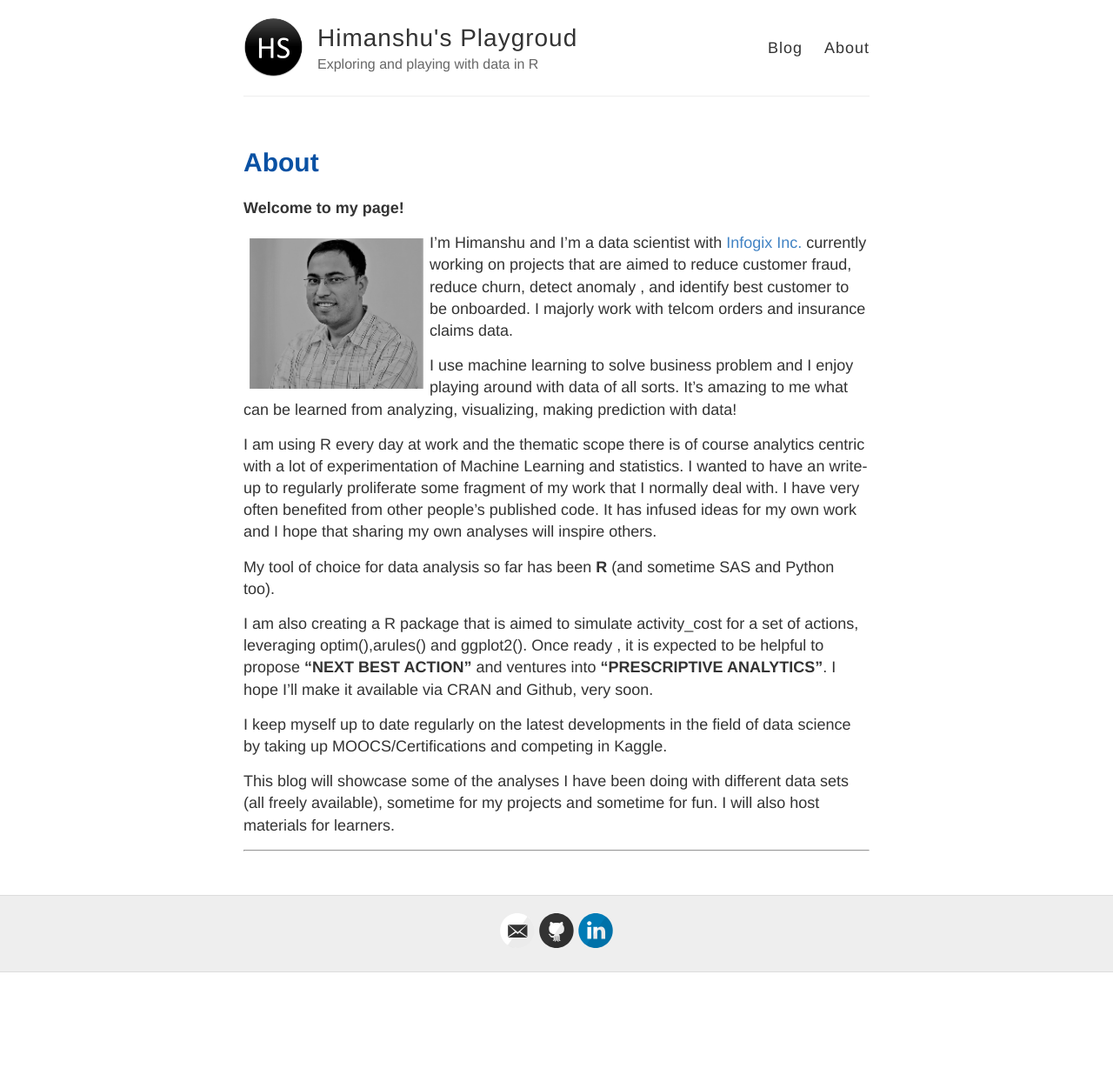
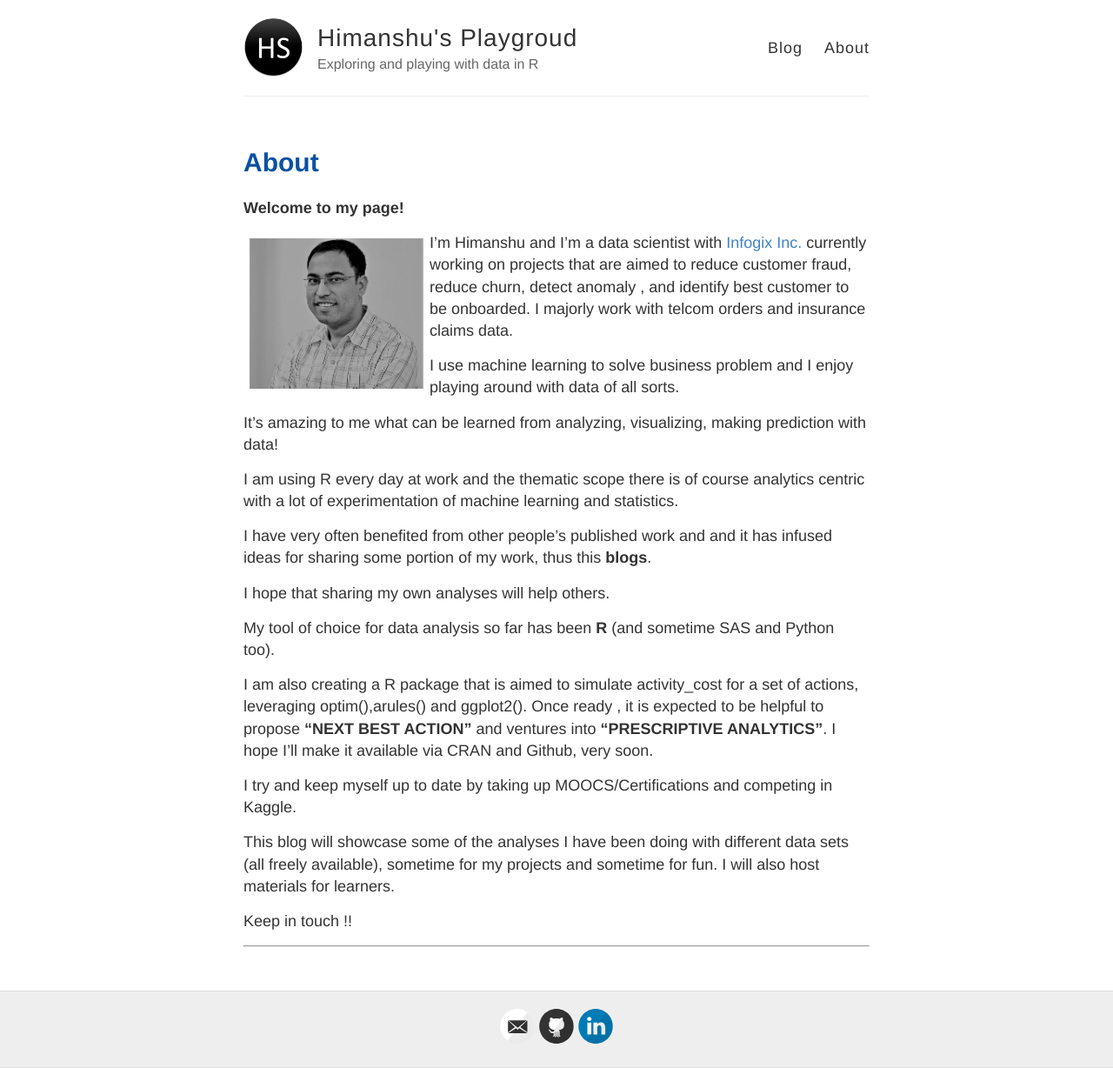
Before and after one commit to himanshusin/himanshusin.github.io, a Jekyll site: the page built from about.md, in a window 1280 px wide. Shown: the whole page at 87% size. Built offline with Jekyll 4.4.1, drawn with Linux system fonts in a browser that asks for light colours; before the commit the page ends 1118 px from its top, so only the background shows below that.

Commit message:
Update about.md

```diff
--- a/about.md
+++ b/about.md
@@ -10,16 +10,24 @@ permalink: /about/
 
 I'm Himanshu and I'm a data scientist with [Infogix Inc.](http://infogix.com) currently working on projects that are aimed to  reduce customer fraud, reduce churn, detect anomaly , and identify best customer to be onboarded. I majorly work with telcom orders and insurance claims data.
 
-I use machine learning to solve business problem and I enjoy playing around with data of all sorts. It's amazing to me what can be learned from analyzing, visualizing, making prediction with data!
+I use machine learning to solve business problem and I enjoy playing around with data of all sorts.
 
-I am using R every day at work and the thematic scope there is of course analytics centric with a lot of experimentation of Machine Learning and statistics. I wanted to have an write-up to regularly proliferate some fragment of my work that I normally deal with. I have very often benefited from other people's published code. It has infused ideas for my own work and I hope that sharing my own analyses will inspire others.
+It's amazing to me what can be learned from analyzing, visualizing, making prediction with data!
+
+I am using R every day at work and the thematic scope there is of course analytics centric with a lot of experimentation of machine learning and statistics.
+
+I have very often benefited from other people's published work and and it has infused ideas for sharing some portion of my  work, thus this **blogs**.
+
+I hope that sharing my own analyses will help others.
 
 My tool of choice for data analysis so far has been **R** (and sometime SAS and Python too).
 
 I am also creating a R package that is aimed to simulate activity_cost for a set of actions, leveraging optim(),arules() and ggplot2(). Once ready , it is expected to be helpful to propose **"NEXT BEST ACTION"**  and ventures into **"PRESCRIPTIVE ANALYTICS"**. I hope I'll make it available via CRAN and Github, very soon.
 
-I keep myself up to date regularly on the latest developments in the field of data science by taking up MOOCS/Certifications and competing in Kaggle.
+I try and keep myself up to date by taking up MOOCS/Certifications and competing in Kaggle.
 
 This blog will showcase some of the analyses I have been doing with different data sets (all freely available), sometime for my projects and sometime for fun. I will also host materials for learners.
 
+Keep in touch !!
+
 ---
```
